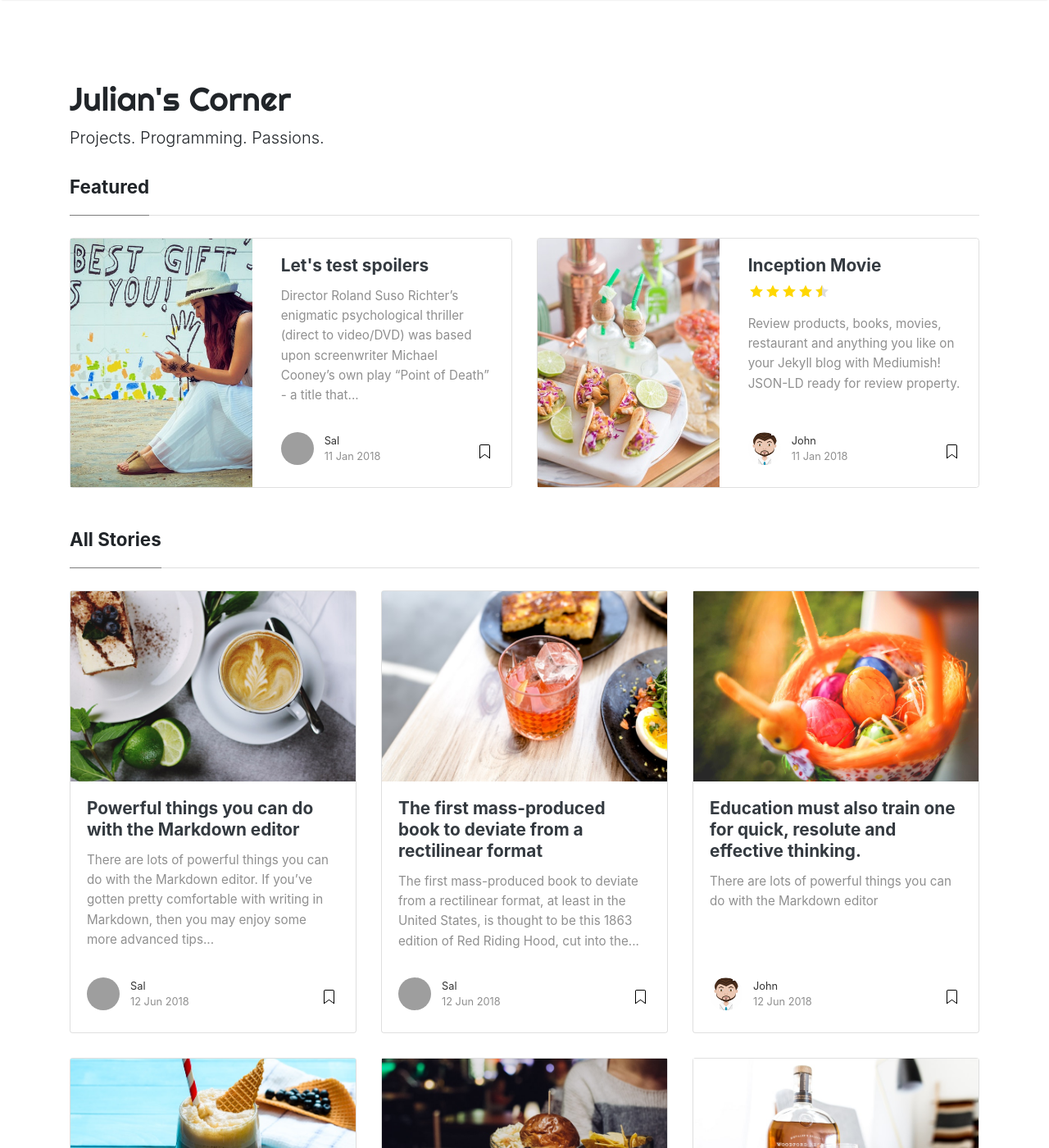
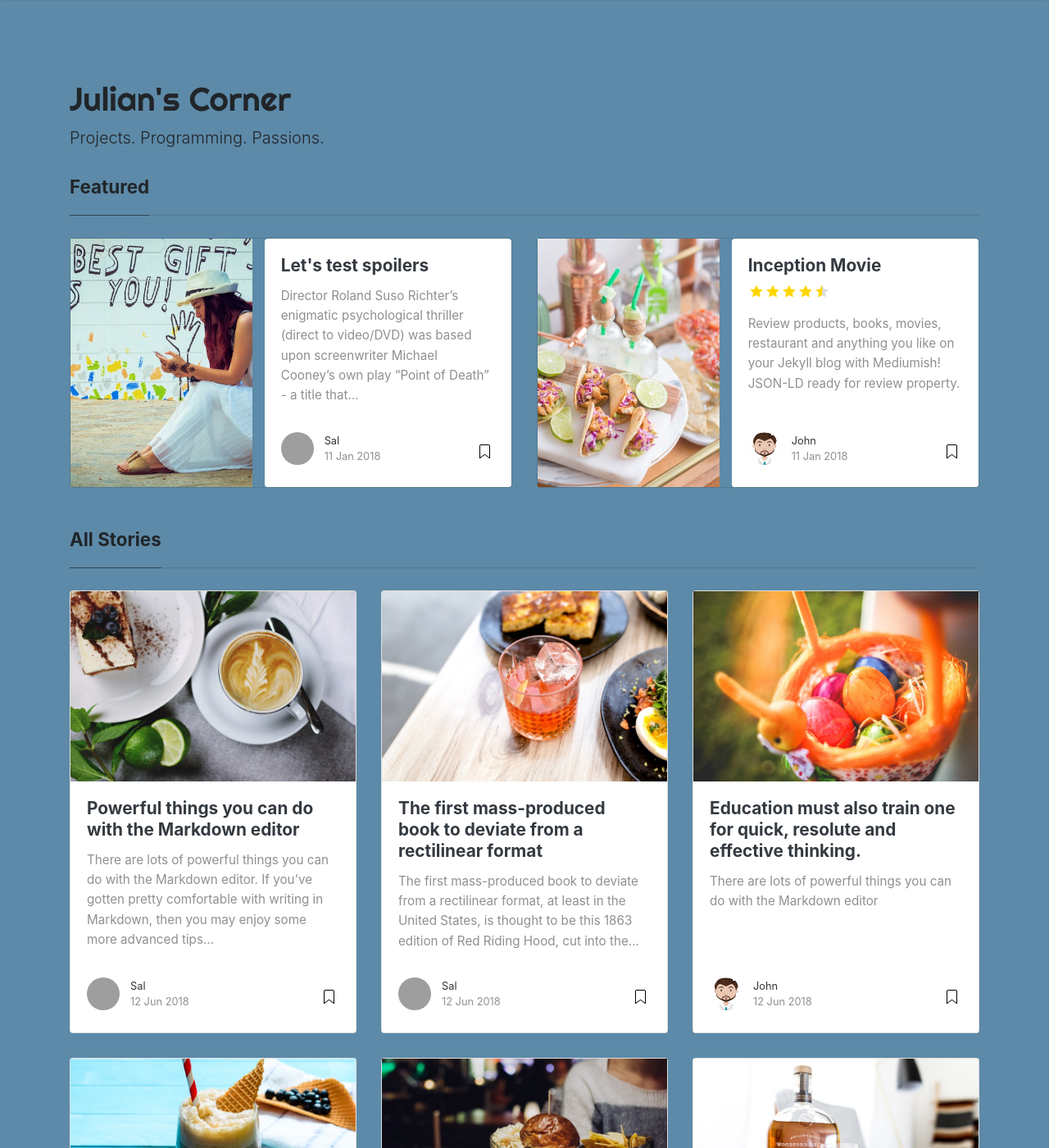
Before and after one commit to LawrenJ/LawrenJ.github.io, a Jekyll site: the page built from index.html, in a window 1280 px wide and 1400 px high. Shown: the whole window at 82% size. Built offline with Jekyll 4.4.1, drawn with Linux system fonts in a browser that asks for light colours; nearby versions of some CDN libraries; the list of posts is cut into pages by our own code; grey boxes are pictures that could not be loaded.

Commit message:
Update screen.css

```diff
--- a/assets/css/screen.css
+++ b/assets/css/screen.css
@@ -19,6 +19,11 @@ a {
 a:hover {
     color: #038252;
     text-decoration: none;
+}
+
+body {
+    background-color: #5D8AA8
+
 }
 
 pre {
```
